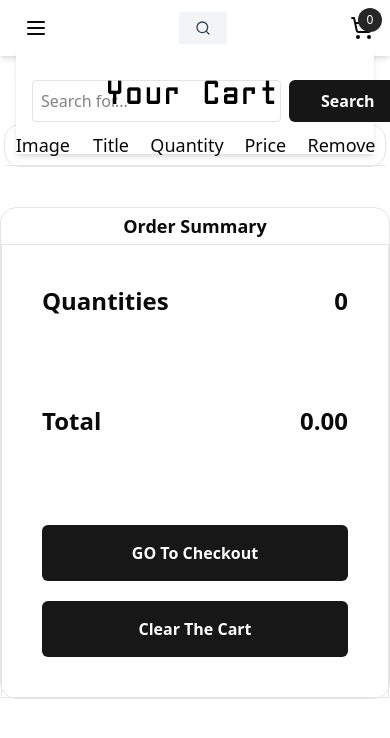
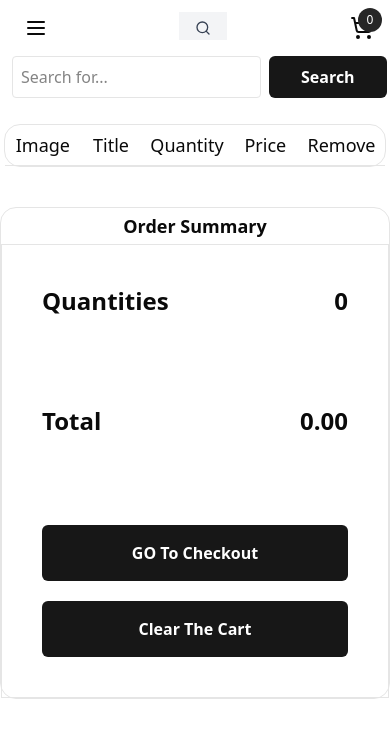
Before and after one commit to Mohamed-Albushra/shop, a Next.js app: page /cart in a window 390 px wide. Both pictures are taken after a click on the button 203 px from the left and 28 px from the top of the page. Shown: the top 738 px of the page. Built offline with nearby package versions, Linux system fonts and the light colour scheme.

Commit message:
fix: fix the search bug and suppress Hydration Warning

```diff
--- a/components/CartUI.tsx
+++ b/components/CartUI.tsx
@@ -30,7 +30,7 @@ function CartUI() {
       <h1 className={`${manolo.className} flex justify-center items-center text-3xl text-black pb-3 backdrop-opacity-10 px-4  rounded`}>Your Cart</h1>
       <div className="grid md:grid-cols-3 sm:grid-cols-1 gap-10 md:gap-5">
         <div className="col-span-2 border rounded-2xl mx-1 ">
-          <Table>
+          <Table suppressHydrationWarning>
             <TableHeader>
               <TableRow className="text-lg font-bold">
                 <TableHead className="w-[100px] text-center">Image</TableHead>
--- a/components/NavbarSearch.tsx
+++ b/components/NavbarSearch.tsx
@@ -93,7 +93,7 @@ export default function NavbarSearch() {
         <Search className="h-4 w-4" />
       </button>
       {isSearchFormOpen && (
-        <div className="absolute top-full right-0 w-full bg-white shadow-md p-4">
+        <div className={`${isSearchFormOpen ? 'fixed top-10 left-0 w-full px-3 bg-white bg-opacity-50 z-40' : 'hidden'}`}>
           <form
             onSubmit={(e) => {
               e.preventDefault();
```
